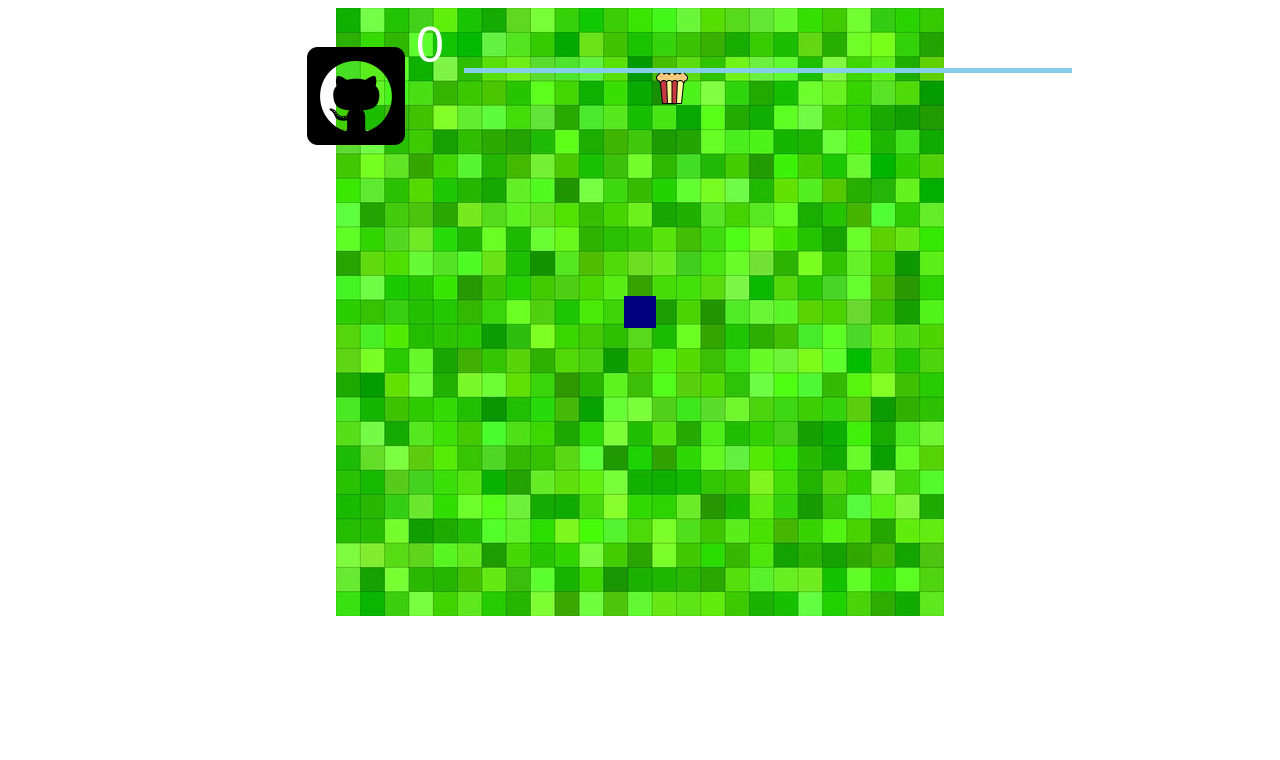
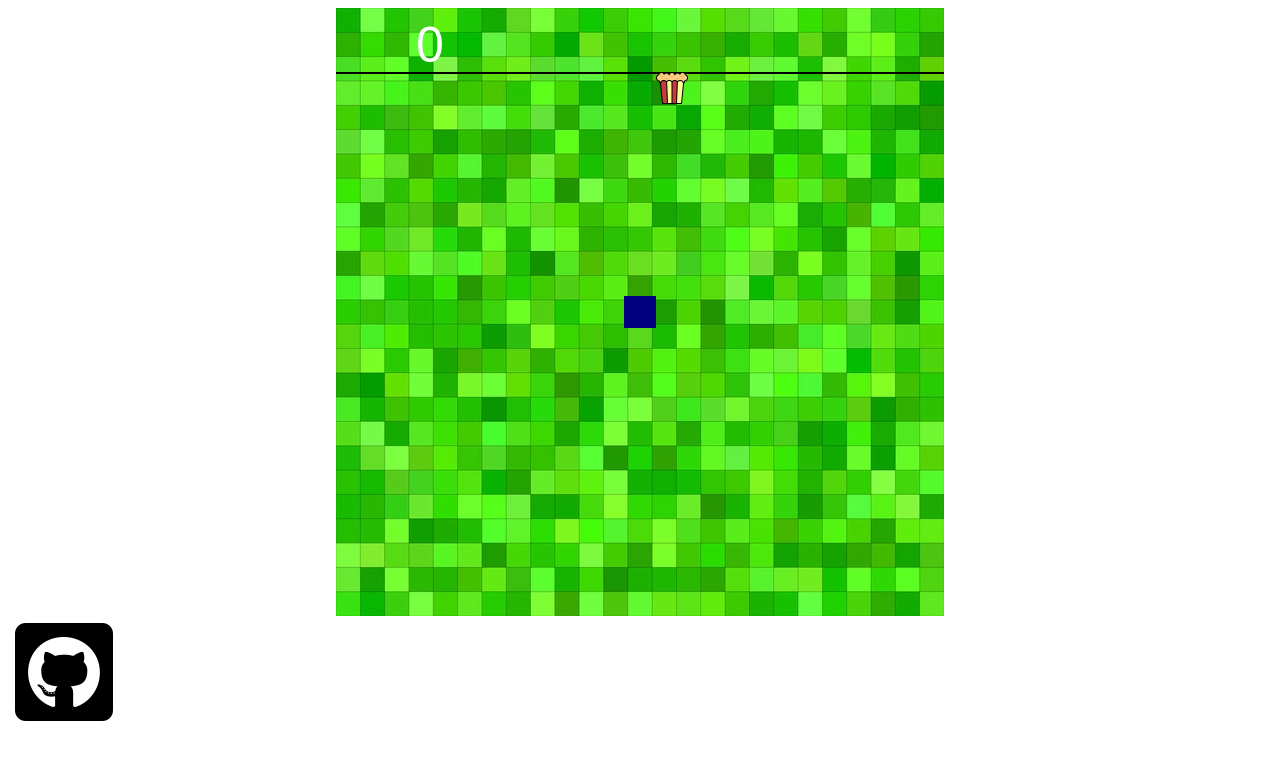
Before and after one commit to ReVadim/Games, a plain HTML site: page Snake_JS/index.html in a window 1280 px wide. Drawn offline with Linux system fonts and the light colour scheme.

Commit message:
modified gameboard

```diff
--- a/Snake_JS/css/style.css
+++ b/Snake_JS/css/style.css
@@ -3,16 +3,7 @@ canvas {
 	margin: 0 auto;
 }
 
-.line {
-	width: 608px;
-	height: 5px;
-	background-color: skyblue;
-	position: fixed;
-    left: 464px;
-    top: 68px;
+.container .link {
+
+    position: absolute;
 }
-#back {
-	position: fixed;
-	left: 300px;
-	top: 40px;
-}
--- a/Snake_JS/index.html
+++ b/Snake_JS/index.html
@@ -7,12 +7,14 @@
 	<link rel="stylesheet" href="css/style.css">
 </head>
 <body>
-	<canvas id="game" width="608" height="608">
-	</canvas>
-	<div class="line"></div>
-	<p>
-		<a href="https://github.com/ReVadim/Games" class="button" id="back"><img src="img/github.png" alt="ReVadim"></a>
-	</p>
+	<div class="container">
+		<div>
+			<canvas id="game" width="608" height="608"></canvas>
+		</div>
+		<div class="link">
+			<a href="https://github.com/ReVadim/Games" class="button" id="back"><img src="img/github.png" alt="ReVadim"></a>
+		</div>
+	</div>
 	<script src="js/app.js"></script>
 </body>
 </html>
--- a/Snake_JS/js/app.js
+++ b/Snake_JS/js/app.js
@@ -6,7 +6,6 @@ const ground = new Image();
 ground.src = "img/green_squares.webp";
 
 const foodImg = new Image();
-
 
 let rand_food = Math.round(Math.random() * 4)
 images = new Array();
@@ -53,9 +52,15 @@ function eatTail(head, body) {
 			clearInterval(game);
 	}
 }
-
+/*var ctx = c.getContext("2d");
+ctx.moveTo(0, 0);
+ctx.lineTo(200, 100);
+ctx.stroke();*/
 function drawGame() {
 	ctx.drawImage(ground, 0, 0);
+	ctx.moveTo(0,65);
+	ctx.lineTo(608, 65);
+	ctx.stroke();
 	ctx.drawImage(foodImg, food.x, food.y);
 	for(let i = 0; i < snake.length; i++) {
 		ctx.fillStyle = i == 0 ? "navy" : "blue";
```
